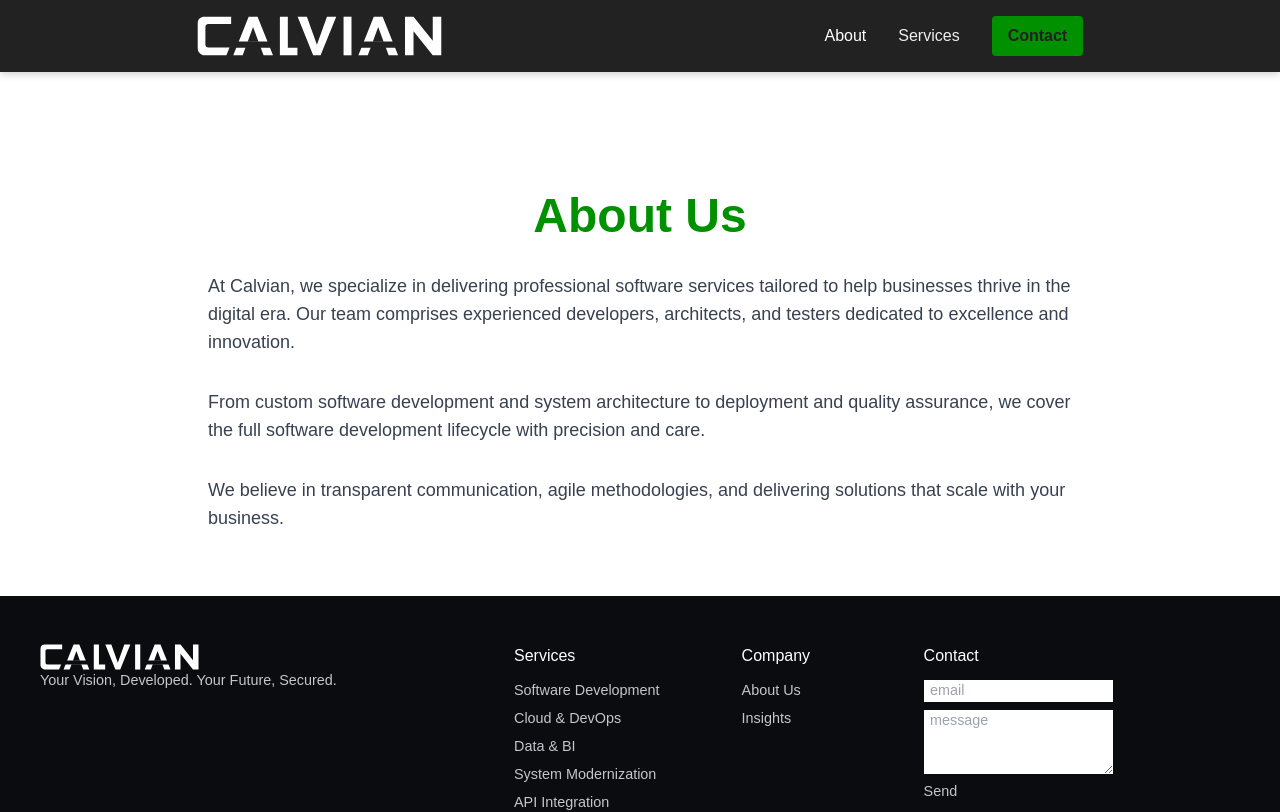
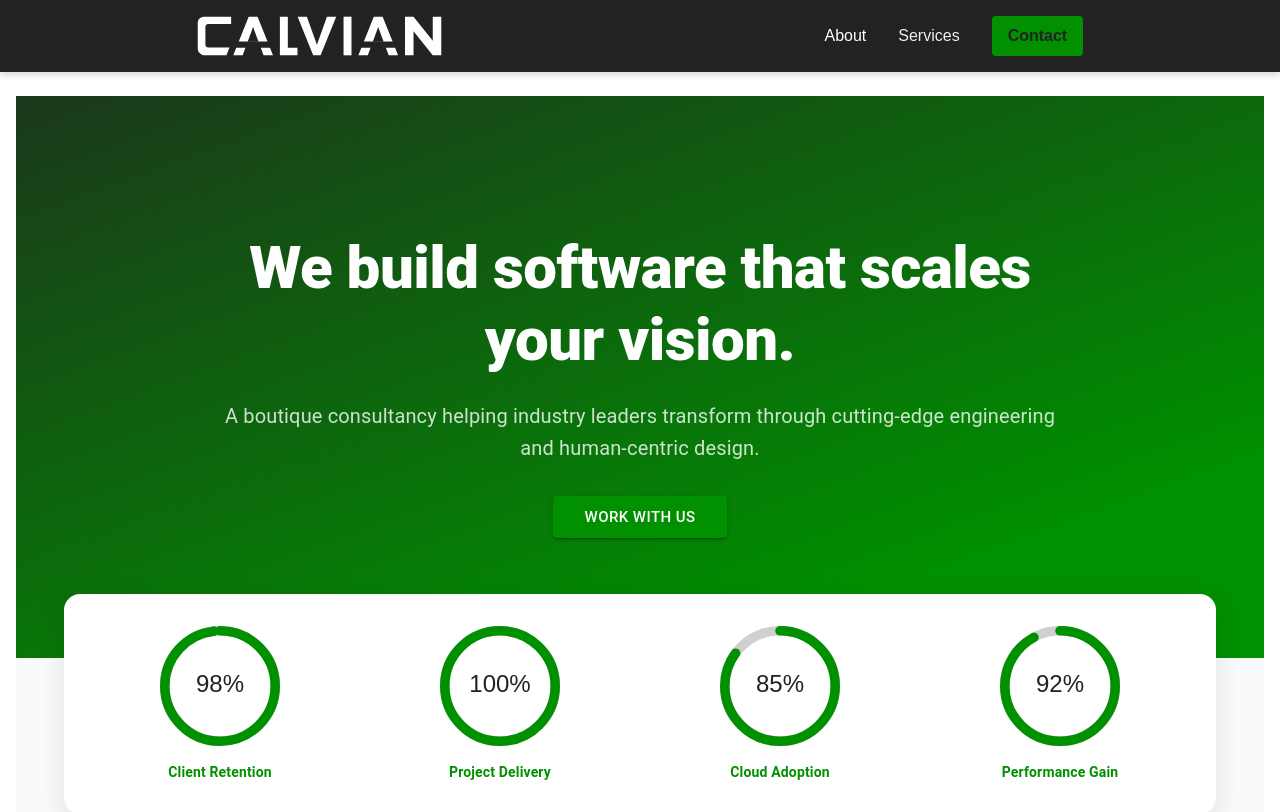
Before and after one commit to calvian-corp/calvian-website, a React (Vite) app: page /about in a window 1280 px wide. Shown: the top 812 px of the page. Built offline with nearby package versions, Linux system fonts and the light colour scheme.

Commit message:
Populate about us page

```diff
--- a/src/pages/About.tsx
+++ b/src/pages/About.tsx
@@ -1,22 +1,246 @@
-import React from 'react';
+import React, { useEffect } from 'react';
+import { motion } from 'framer-motion';
+import {
+  Box,
+  Container,
+  Typography,
+  Grid,
+  Card,
+  CardContent,
+  Stack,
+  Button
+} from '@mui/material';
+import {
+  Code,
+  Groups,
+  Lightbulb,
+  Handshake,
+  Speed,
+  TrendingUp,
+  CheckCircleOutline
+} from '@mui/icons-material';
+import { Link } from "react-router-dom";
+import { CircularProgressbar, buildStyles } from 'react-circular-progressbar';
+import 'react-circular-progressbar/dist/styles.css';
+import AboutUsImg from '../assets/images/about_us_img.avif';
+import colors from '../../config/colors'
 
-const About: React.FC = () => (
-  <div className="pt-24 max-w-4xl mx-auto px-4 space-y-8">
-    <h1 className="text-5xl font-extrabold text-primary mb-6 text-center">About Us</h1>
-    <p className="text-gray-700 text-lg">
-      At Calvian, we specialize in delivering professional software services tailored to help
-      businesses thrive in the digital era. Our team comprises experienced developers, architects,
-      and testers dedicated to excellence and innovation.
-    </p>
-    <p className="text-gray-700 text-lg">
-      From custom software development and system architecture to deployment and quality assurance,
-      we cover the full software development lifecycle with precision and care.
-    </p>
-    <p className="text-gray-700 text-lg">
-      We believe in transparent communication, agile methodologies, and delivering solutions that
-      scale with your business.
-    </p>
-  </div>
+// --- Types ---
+interface StatProps {
+  percentage: number;
+  label: string;
+}
+
+interface ValueProps {
+  icon: React.ReactNode;
+  title: string;
+  description: string;
+}
+
+// --- Sub-Components ---
+const StatCircle = ({ percentage, label }: StatProps) => (
+  <Box sx={{ width: 120, textAlign: 'center' }}>
+    <CircularProgressbar
+      value={percentage}
+      text={`${percentage}%`}
+      styles={buildStyles({
+        pathColor: colors.primary,
+        textColor: colors['dark-grey'],
+        trailColor: '#d0d0d0ff',
+      })}
+    />
+    <Typography variant="body2" sx={{ mt: 2, fontWeight: 'bold', color: colors.primary }}>
+      {label}
+    </Typography>
+  </Box>
 );
 
-export default About;
+const ValueCard = ({ icon, title, description }: ValueProps) => (
+  <motion.div whileHover={{ y: -10 }} transition={{ duration: 0.3 }}>
+    <Card sx={{ height: '100%', boxShadow: 3, borderRadius: 4 }}>
+      <CardContent sx={{ p: 4 }}>
+        <Box sx={{ color: colors.primary, mb: 2 }}>{icon}</Box>
+        <Typography variant="h6" gutterBottom fontWeight="bold">
+          {title}
+        </Typography>
+        <Typography variant="body2" color={colors.primary}>
+          {description}
+        </Typography>
+      </CardContent>
+    </Card>
+  </motion.div>
+);
+
+// --- Main Component ---
+const AboutPage: React.FC = () => {
+  useEffect(() => {
+        window.scrollTo(0, 0);
+  }, []);
+  return (
+    <Box sx={{ bgcolor: '#f8fafc', minHeight: '100vh', pb: 10 }}>
+
+      {/* Hero Section */}
+      <Box
+        sx={{
+          background: `linear-gradient(160deg, ${colors['dark-grey']} -20%, ${colors.primary} 80%)`,
+          color: 'white',
+          py: 15,
+          textAlign: 'center'
+        }}
+      >
+        <Container maxWidth="md">
+          <motion.div
+            initial={{ opacity: 0, y: 20 }}
+            animate={{ opacity: 1, y: 0 }}
+            transition={{ duration: 0.6 }}
+          >
+            {/*
+            <Typography variant="overline" sx={{ letterSpacing: 3, color: colors['primary-light'] }}>
+              Innovating Since 2024
+            </Typography>
+            */}
+            <Typography variant="h2" component="h1" sx={{ fontWeight: 800, mt: 2, mb: 3 }}>
+              We build software that scales your vision.
+            </Typography>
+            <Typography variant="h6" sx={{ opacity: 0.8, fontWeight: 400, mb: 4 }}>
+              A boutique consultancy helping industry leaders transform through cutting-edge
+              engineering and human-centric design.
+            </Typography>
+            <Link to="/contact">
+              <Button
+                variant="contained"
+                size="large"
+                sx={{ bgcolor: colors.primary, '&:hover': { bgcolor: colors['primary-hover'] }, px: 4 }}
+              >
+                Work With Us
+              </Button>
+            </Link>
+          </motion.div>
+        </Container>
+      </Box>
+
+      {/* Stats Section */}
+      <Container sx={{ mt: -8 }}>
+        <Card sx={{ borderRadius: 4, p: 4, boxShadow: '0 10px 30px rgba(0,0,0,0.1)' }}>
+          <Stack
+            direction={{ xs: 'column', md: 'row' }}
+            spacing={4}
+            justifyContent="space-around"
+            alignItems="center"
+          >
+            <StatCircle percentage={98} label="Client Retention" />
+            <StatCircle percentage={100} label="Project Delivery" />
+            <StatCircle percentage={85} label="Cloud Adoption" />
+            <StatCircle percentage={92} label="Performance Gain" />
+          </Stack>
+        </Card>
+      </Container>
+
+      {/* Core Values */}
+      <Container sx={{ py: 12 }}>
+        <Typography variant="h3" textAlign="center" fontWeight="800" gutterBottom>
+          Our Core Values
+        </Typography>
+        <Typography variant="body1" textAlign="center" color={colors.primary} sx={{ mb: 8 }}>
+          The principles that drive every line of code we write.
+        </Typography>
+
+        <Grid container spacing={4} textAlign="center">
+          <Grid item xs={12} md={4} style={{margin: "0 auto 0 0", width: "950px"}}>
+            <ValueCard
+              icon={<Groups fontSize="large" />}
+              title="Transparent Partnership"
+              description="Communication is our superpower. We act as an extension of your internal team, working in total alignment."
+            />
+          </Grid>
+          <Grid item xs={12} md={4} style={{margin: "0 0 0 auto", width: "950px"}}>
+            <ValueCard
+              icon={<Code fontSize="large" />}
+              title="Technical Excellence"
+              description="We don't just write code; we architect sustainable, clean, and high-performance solutions using modern stacks like React and Node.js."
+            />
+          </Grid>
+          <Grid item xs={12} md={4} style={{margin: "0 auto 0 0", width: "950px"}}>
+            <ValueCard
+              icon={<Lightbulb fontSize="large" />}
+              title="Strategic Innovation"
+              description="We bridge the gap between business goals and technical feasibility, ensuring every feature adds real-world value."
+            />
+          </Grid>
+          <Grid item xs={12} md={4} style={{margin: "0 0 0 auto", width: "950px"}}>
+            <ValueCard
+              icon={<Handshake fontSize="large" />}
+              title="Continuous Support"
+              description="Our commitment to your success and satisfaction is paramount - if you are not happy, we are not finished."
+            />
+          </Grid>
+        </Grid>
+      </Container>
+
+      {/* Mission & Vision */}
+      <Box sx={{ bgcolor: 'white', py: 12 }}>
+        <Container>
+          <Grid container spacing={8} alignItems="center">
+            <Grid item xs={12} md={6}>
+              <Box
+                component="img"
+                alt="Our Team"
+                src={AboutUsImg}
+                sx={{ width: '100%', borderRadius: 4, boxShadow: 6 }}
+              />
+            </Grid>
+            <Grid item xs={12} md={6}>
+              <Typography variant="h4" fontWeight="bold" gutterBottom>
+                Our Mission: Engineering for a Better Digital Future.
+              </Typography>
+              <Typography variant="body1" color={colors.primary} paragraph>
+                Founded by a group of engineers tired of bloated corporate processes, we
+                prioritize lean development and agile methodologies. We believe that software
+                should be an asset, not a liability.
+              </Typography>
+              <Stack spacing={2} sx={{ mt: 4 }}>
+                {[
+                  'Agile-first project management',
+                  'Security-centric development lifecycle',
+                  'Scalable cloud-native architectures',
+                  'Post-launch support and consulting'
+                ].map((text, index) => (
+                  <Stack key={index} direction="row" spacing={2} alignItems="center">
+                    <CheckCircleOutline sx={{ color: colors.primary }} />
+                    <Typography variant="body1" fontWeight="medium">{text}</Typography>
+                  </Stack>
+                ))}
+              </Stack>
+            </Grid>
+          </Grid>
+        </Container>
+      </Box>
+
+      {/* CTA Section */}
+      <Container sx={{ py: 10, textAlign: 'center' }}>
+        <Typography variant="h4" fontWeight="800" gutterBottom>
+          Ready to build something amazing?
+        </Typography>
+        <Typography variant="h6" color={colors.primary} sx={{ mb: 4 }}>
+          Let’s discuss your next project and how we can help you scale.
+        </Typography>
+        <Stack direction="row" spacing={2} justifyContent="center">
+          <Link to="/contact">
+            <Button variant="contained" size="large" sx={{ py: 1.5, px: 6 }} style={{backgroundColor: colors.primary}}>
+              Contact Us
+            </Button>
+          </Link>
+          {/*
+          <Link to="https://github.com/calvian-corp" target="_blank" rel="noopener noreferrer">
+            <Button variant="outlined" size="large" sx={{ py: 1.5, px: 6, borderColor: colors.primary, '&.hover': colors['hover-accent'], backgroundColor: '#e8e8e8ff' }} style={{color: colors.primary}}>
+              See Our Portfolio
+            </Button>
+          </Link>
+          */}
+        </Stack>
+      </Container>
+    </Box>
+  );
+};
+
+export default AboutPage;
```
Also changed, not shown: src/assets/images/about_us_img.avif (added).
